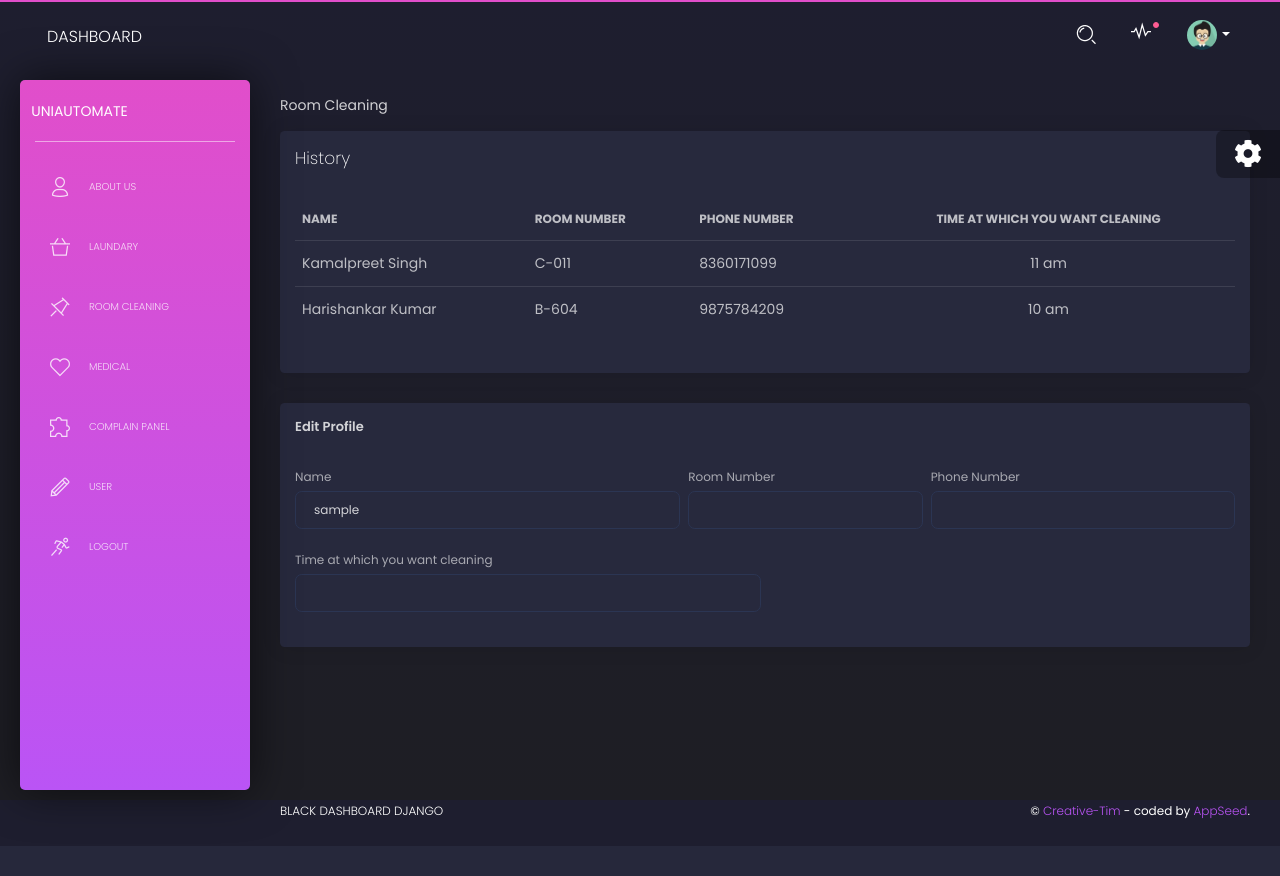
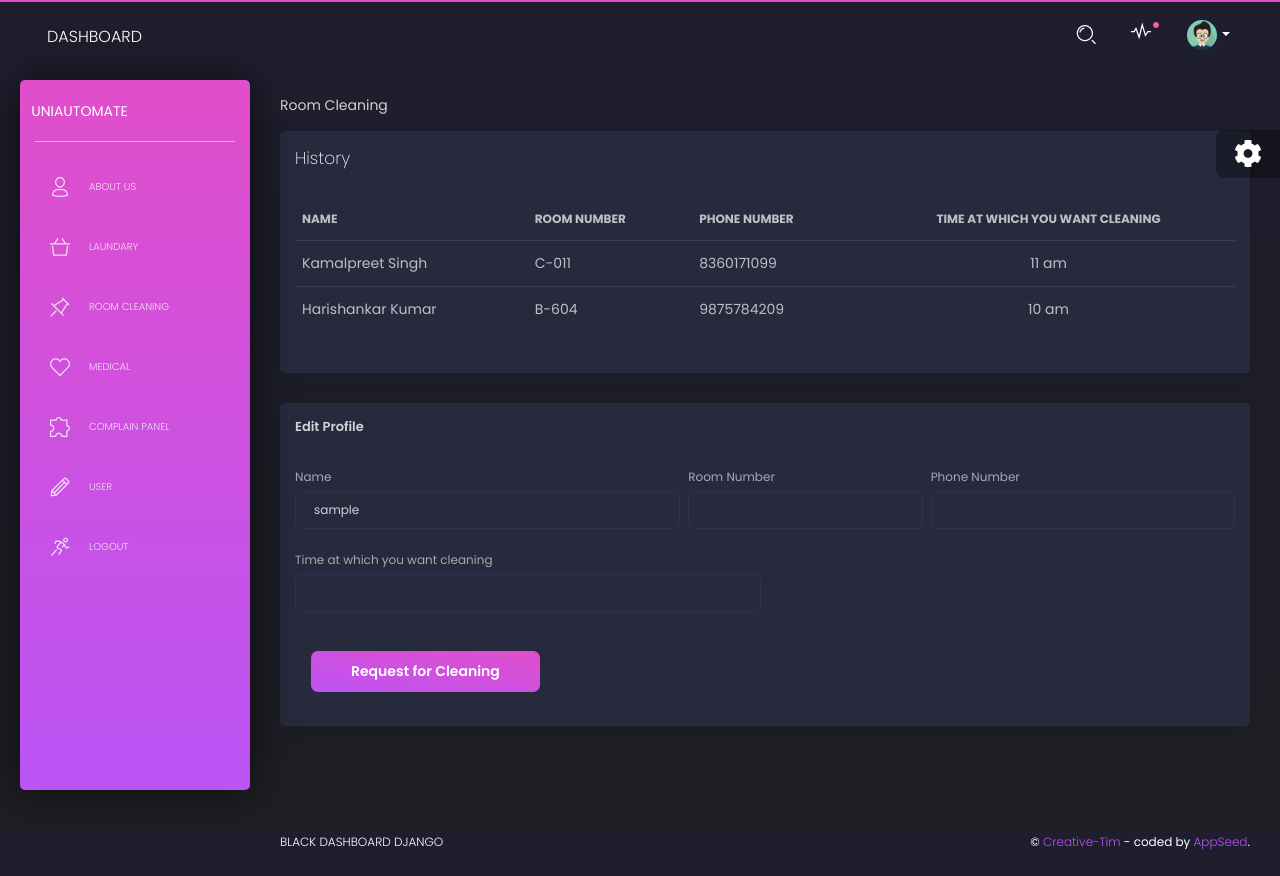
Before and after one commit to hari01584/project__UNIAutoMate__MakeAThon3077, a Django app: page /room_req.html in a window 1280 px wide. Before the commit the page ends 844 px from the top, so only its background shows below. Run offline with Django 3.2, Linux system fonts and the light colour scheme; the visitor is signed in with stand-in values (Sample User, id 1); some libraries are stand-ins or nearby versions.

Commit message:
submit button added

```diff
--- a/core/templates/room_req.html
+++ b/core/templates/room_req.html
@@ -112,7 +112,7 @@
                   <div class="col-md-4 pl-md-1">
                     <div class="form-group">
                       <label for="exampleInputEmail1">Phone Number</label>
-                      <input type="email" class="form-control" >
+                      <input type="text" class="form-control" >
                     </div>
                   </div>
                 </div>
@@ -125,7 +125,9 @@
                   </div>
 
                 </div>
-
+                <div class="card-footer">
+                  <button type="submit" class="btn btn-fill btn-primary">Request for Cleaning</button>
+                </div>
               </form>
             </div>
           </div>
```
